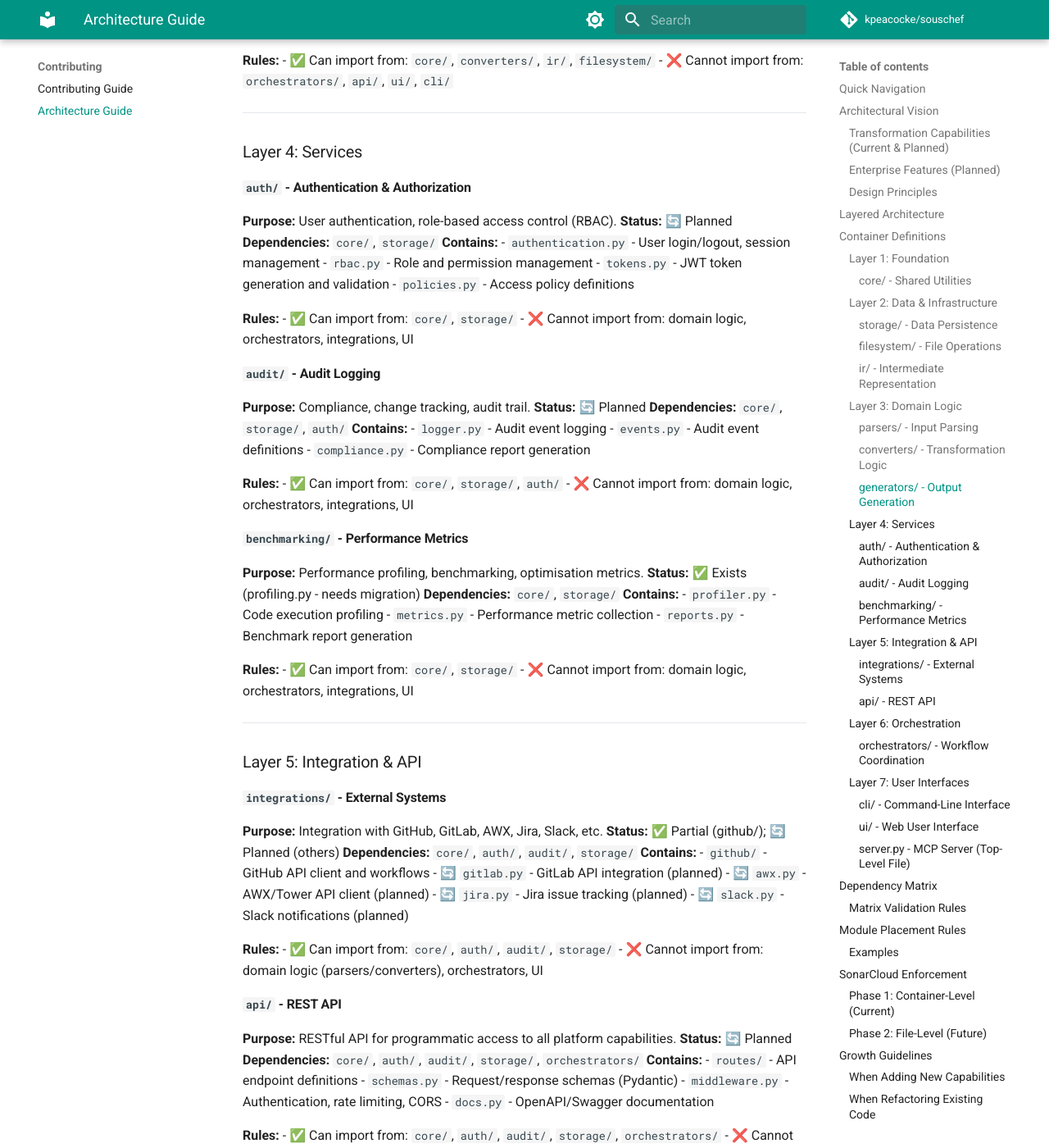
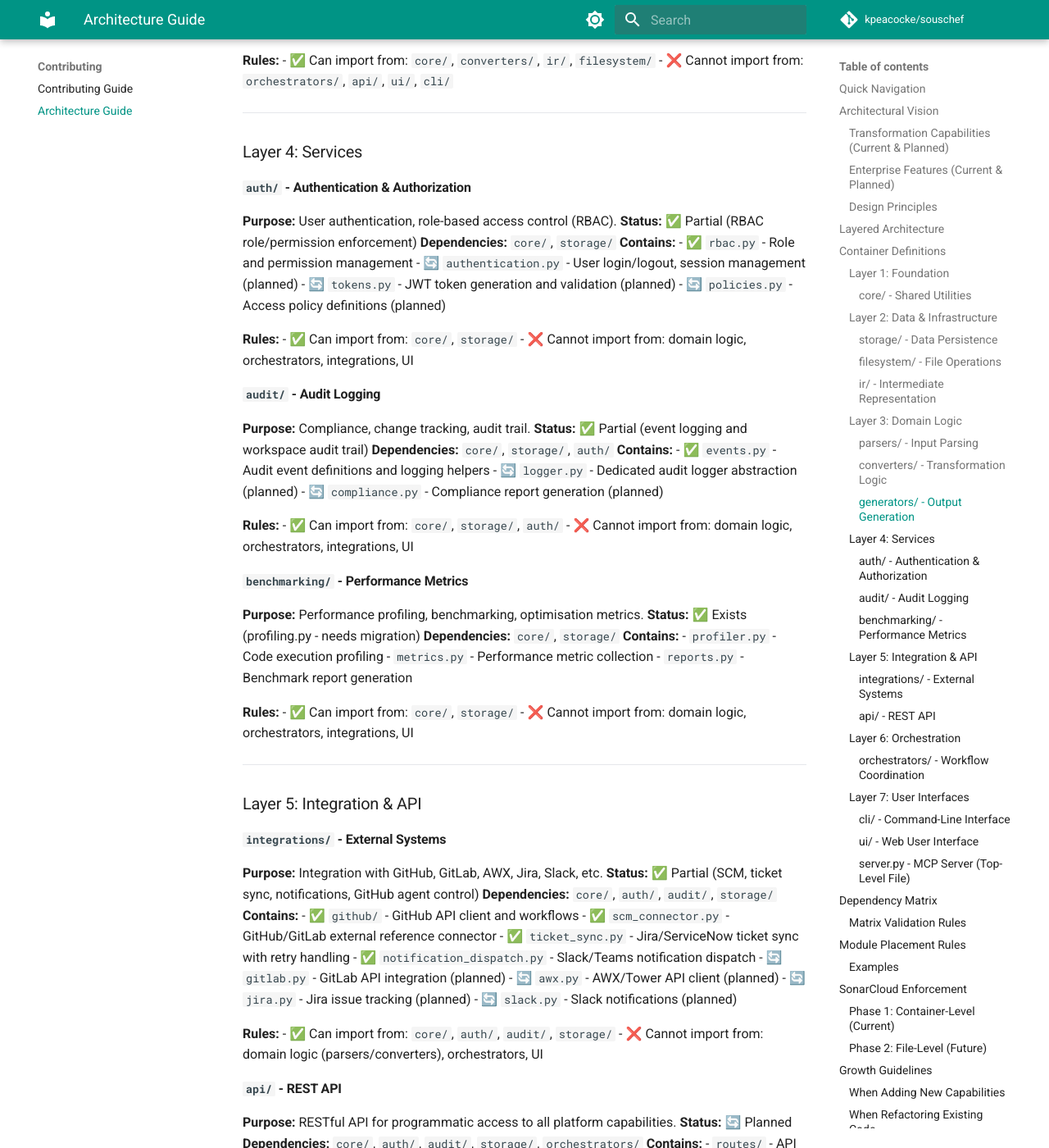
Before and after one commit to kpeacocke/souschef, an MkDocs documentation site: the page built from docs/ARCHITECTURE.md, in a window 1280 px wide and 1400 px high, scrolled down 4671 px. Shown: the whole window at 82% size. Built offline with MkDocs 1.6.1 and Material for MkDocs 9.7.7, drawn with Linux system fonts in a browser that asks for light colours; comment, search, counter and statistics services are not loaded; the version menu is left out; some of the changed text lies outside the part shown.

Commit message:
feat(docs+converters): implement module scaffold runtime and align architecture status

```diff
--- a/docs/ARCHITECTURE.md
+++ b/docs/ARCHITECTURE.md
@@ -23,19 +23,19 @@ SousChef is evolving from a Chef-to-Ansible converter into a **multi-source, mul
 ### Transformation Capabilities (Current & Planned)
 - ✅ **Chef** → Ansible (current)
 - ✅ **Puppet** → Ansible (current)
-- 🔄 **Salt** → Ansible (planned)
+- ✅ **Salt** → Ansible (current)
 - ✅ **Bash scripts** → Ansible
 - ✅ **PowerShell scripts** → Ansible
 - 🔄 **Multi-target**: Ansible, Terraform, CloudFormation (via IR)
 
-### Enterprise Features (Planned)
+### Enterprise Features (Current & Planned)
 - 🔄 **REST API** - Programmatic access to all capabilities
-- 🔄 **Authentication & RBAC** - Role-based access control
-- 🔄 **Audit Logging** - Compliance and change tracking
+- ✅ **Authentication & RBAC** - Role-based access control
+- ✅ **Audit Logging** - Compliance and change tracking
 - 🔄 **Team Collaboration** - Multi-user workflows
 - 🔄 **Performance Benchmarking** - Profiling and optimisation metrics
-- 🔄 **Integrations** - GitHub, GitLab, AWX, Jira, Slack
-- 🔄 **UI Enhancements** - Dark mode, accessibility, analytics, AI recommendations
+- ✅ **Integrations** - GitHub, SCM, ticketing, notifications
+- ✅ **UI Enhancements** - Dark mode, accessibility, analytics, AI recommendations
 
 ### Design Principles
 1. **Separation of Concerns** - Each container handles one responsibility
@@ -196,7 +196,7 @@ SousChef follows a **strict layered architecture** where dependencies only flow
 - `template.py` - ERB → Jinja2
 - `conversion_rules.py` - Transformation rules engine
 - ✅ `puppet_to_ansible.py` - Puppet → Ansible (10 resource types fully mapped + AI-assisted conversion for complex constructs)
-- 🔄 `salt_to_ansible.py` - Salt → Ansible (planned)
+- ✅ `salt.py` - Salt → Ansible conversion and fallback handling
 - ✅ `powershell.py` - PowerShell → Ansible (exists)
 - ✅ `bash_to_ansible.py` - Bash → Ansible (exists)
 
@@ -225,13 +225,13 @@ SousChef follows a **strict layered architecture** where dependencies only flow
 
 #### `auth/` - Authentication & Authorization
 **Purpose:** User authentication, role-based access control (RBAC).
-**Status:** 🔄 Planned
+**Status:** ✅ Partial (RBAC role/permission enforcement)
 **Dependencies:** `core/`, `storage/`
 **Contains:**
-- `authentication.py` - User login/logout, session management
-- `rbac.py` - Role and permission management
-- `tokens.py` - JWT token generation and validation
-- `policies.py` - Access policy definitions
+- ✅ `rbac.py` - Role and permission management
+- 🔄 `authentication.py` - User login/logout, session management (planned)
+- 🔄 `tokens.py` - JWT token generation and validation (planned)
+- 🔄 `policies.py` - Access policy definitions (planned)
 
 **Rules:**
 - ✅ Can import from: `core/`, `storage/`
@@ -239,12 +239,12 @@ SousChef follows a **strict layered architecture** where dependencies only flow
 
 #### `audit/` - Audit Logging
 **Purpose:** Compliance, change tracking, audit trail.
-**Status:** 🔄 Planned
+**Status:** ✅ Partial (event logging and workspace audit trail)
 **Dependencies:** `core/`, `storage/`, `auth/`
 **Contains:**
-- `logger.py` - Audit event logging
-- `events.py` - Audit event definitions
-- `compliance.py` - Compliance report generation
+- ✅ `events.py` - Audit event definitions and logging helpers
+- 🔄 `logger.py` - Dedicated audit logger abstraction (planned)
+- 🔄 `compliance.py` - Compliance report generation (planned)
 
 **Rules:**
 - ✅ Can import from: `core/`, `storage/`, `auth/`
@@ -269,10 +269,13 @@ SousChef follows a **strict layered architecture** where dependencies only flow
 
 #### `integrations/` - External Systems
 **Purpose:** Integration with GitHub, GitLab, AWX, Jira, Slack, etc.
-**Status:** ✅ Partial (github/); 🔄 Planned (others)
+**Status:** ✅ Partial (SCM, ticket sync, notifications, GitHub agent control)
 **Dependencies:** `core/`, `auth/`, `audit/`, `storage/`
 **Contains:**
-- `github/` - GitHub API client and workflows
+- ✅ `github/` - GitHub API client and workflows
+- ✅ `scm_connector.py` - GitHub/GitLab external reference connector
+- ✅ `ticket_sync.py` - Jira/ServiceNow ticket sync with retry handling
+- ✅ `notification_dispatch.py` - Slack/Teams notification dispatch
 - 🔄 `gitlab.py` - GitLab API integration (planned)
 - 🔄 `awx.py` - AWX/Tower API client (planned)
 - 🔄 `jira.py` - Jira issue tracking (planned)
@@ -336,15 +339,15 @@ SousChef follows a **strict layered architecture** where dependencies only flow
 
 #### `ui/` - Web User Interface
 **Purpose:** Browser-based dashboard and visualizations.
-**Status:** ✅ Exists (Streamlit); 🔄 Planned enhancements (Next.js, analytics, dark mode)
+**Status:** ✅ Exists (Streamlit with analytics, recommendations, dark/high-contrast themes)
 **Dependencies:** `api/`, `orchestrators/`
 **Contains:**
 - `app.py` - Main Streamlit application
 - `pages/` - Dashboard pages
 - `components/` - Reusable UI components
-- 🔄 `analytics.py` - Usage analytics and insights (planned)
-- 🔄 `recommendations.py` - AI-powered smart recommendations (planned)
-- 🔄 `themes.py` - Dark mode and accessibility themes (planned)
+- ✅ `analytics.py` - Usage analytics and insights
+- ✅ `recommendations.py` - AI-powered smart recommendations
+- ✅ `theme.py` - Dark mode and accessibility themes
 
 **Rules:**
 - ✅ Can import from: `api/`, `orchestrators/` (for direct calls during prototyping), `core/`
@@ -488,7 +491,7 @@ NEW FEATURE/CODE
 5. `ui/components/permissions.py` - UI for role assignment
 
 **Adding Dark Mode:**
-1. `ui/themes.py` - Theme definitions and switcher
+1. `ui/theme.py` - Theme definitions and switcher
 2. `ui/components/*.py` - Update components to use theme context
 3. `api/routes/user_preferences.py` - Store user theme preference
 
```
Also changed, not shown: 3 other files.
